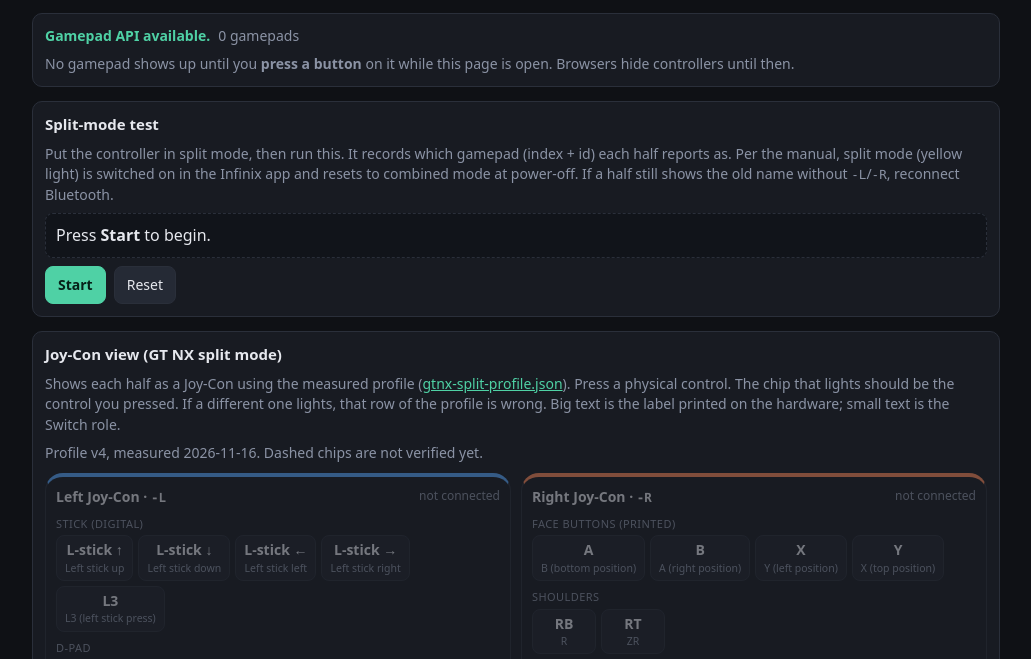
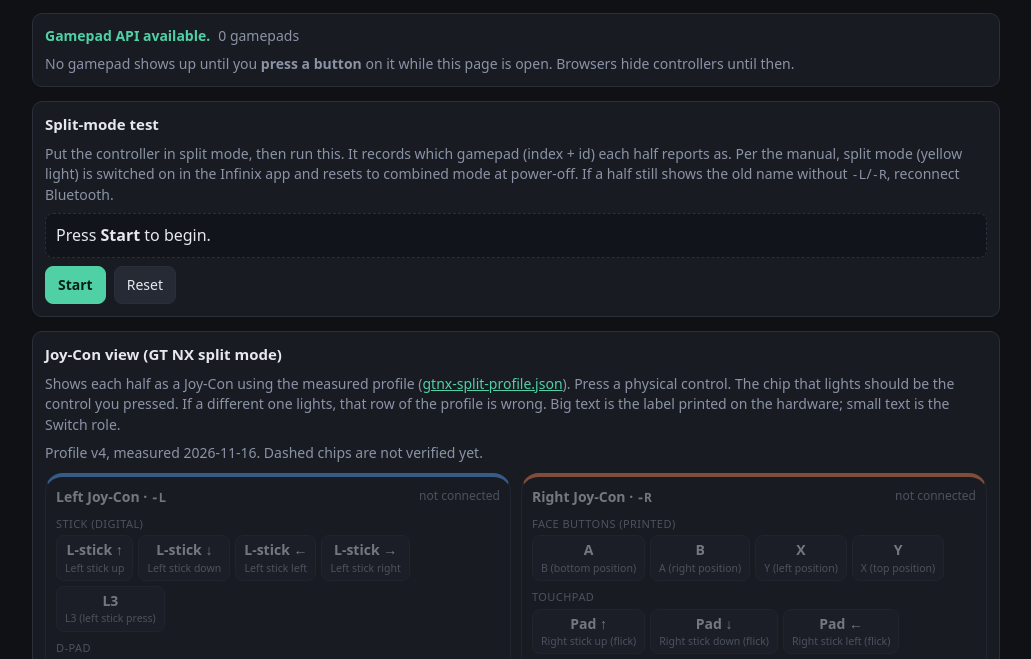
Before and after one commit to kuletxcore/controller-detect, a plain HTML site: page index.html in a window 1280 px wide. Shown: the part 93-752 px from the top of the page, without its empty margins (124-1155 px from the left). Drawn offline with Linux system fonts and the light colour scheme.

Commit message:
Show touchpad zones and click in the Joy-Con view
Co-Authored-By: Claude Opus 5.5 <noreply@anthropic.com>
Claude-Session: https://claude.ai/code/session_017vDDw5cLT6q45wgGTzWies

```diff
--- a/index.html
+++ b/index.html
@@ -398,6 +398,7 @@
         ['D-pad', ['dpad_up', 'dpad_down', 'dpad_left', 'dpad_right']],
         ['Shoulders', ['lb', 'lt']], ['System', ['view', 'bluetooth']], ['Rail', ['rail_near', 'rail_far']]],
     R: [['Face buttons (printed)', ['face_a', 'face_b', 'face_x', 'face_y']],
+        ['Touchpad', ['pad_swipe_up', 'pad_swipe_down', 'pad_swipe_left', 'pad_swipe_right', 'touchpad_click']],
         ['Shoulders', ['rb', 'rt']], ['System', ['menu', 'screenshot']], ['Rail', ['rail_near', 'rail_far']]],
   };
   const jc = { profile: null, re: null };
```
